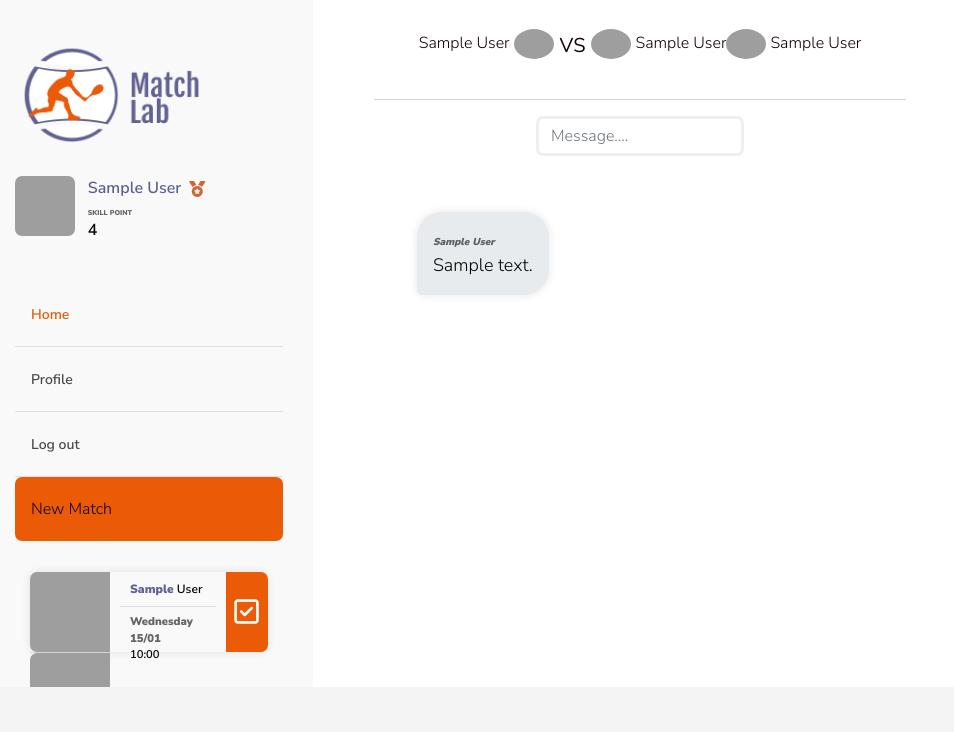
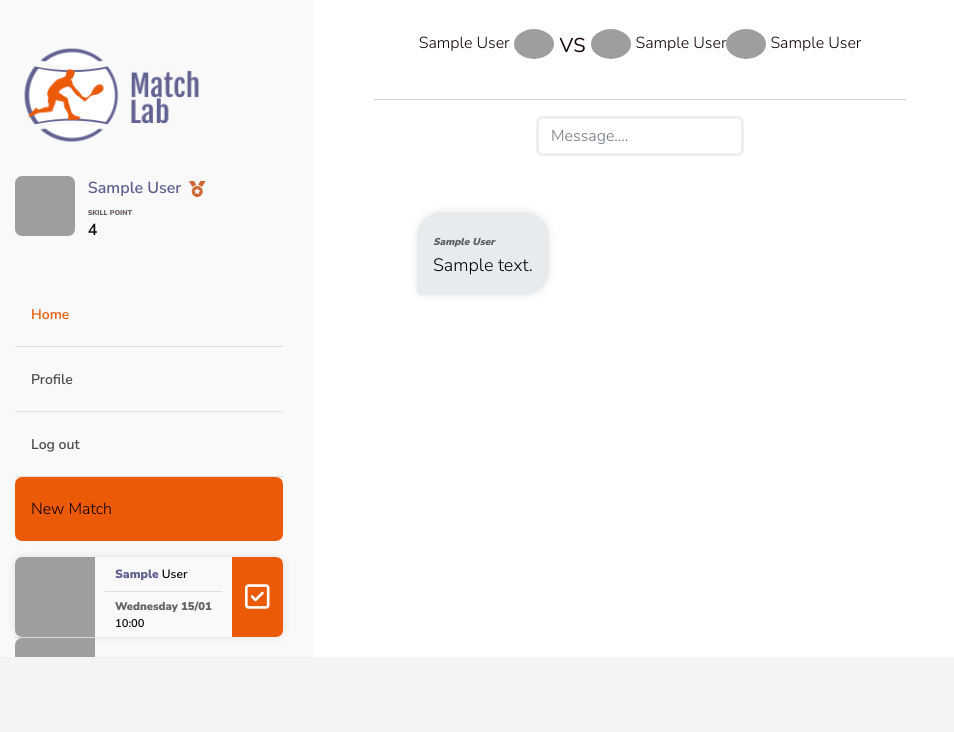
Before and after one commit to JWGpro/project-match, a Rails app: page /matches in a window 1280 px wide. Shown: the part 17-749 px from the top of the page, without its empty margins (0-954 px from the left). Run offline with Rails 7, Linux system fonts and the light colour scheme; a user stored in the database is signed in; tables that the repository leaves empty hold one stand-in row (values such as "Sample post"); style sheets or scripts are compiled from the project's sources; parts of the project's set-up code (start-up, migrations or seed data) failed here and were passed over; some libraries are stand-ins or nearby versions; grey boxes are pictures that could not be loaded.

Commit message:
card resizing on side bar

```diff
--- a/app/views/shared/_sidebar.html.erb
+++ b/app/views/shared/_sidebar.html.erb
@@ -43,7 +43,7 @@
       <% end %>
     </ul>
 
-    <div class="navbar-card-container">
+    <!-- <div class="navbar-card-container"> -->
 
       <% if current_user %>
         <% current_user.sort_matches.each do |match| %>
@@ -107,7 +107,7 @@
         <% end %>
       <% end %>
 
-    </div>
+    <!-- </div> -->
   </div>
 </div>
 
```
